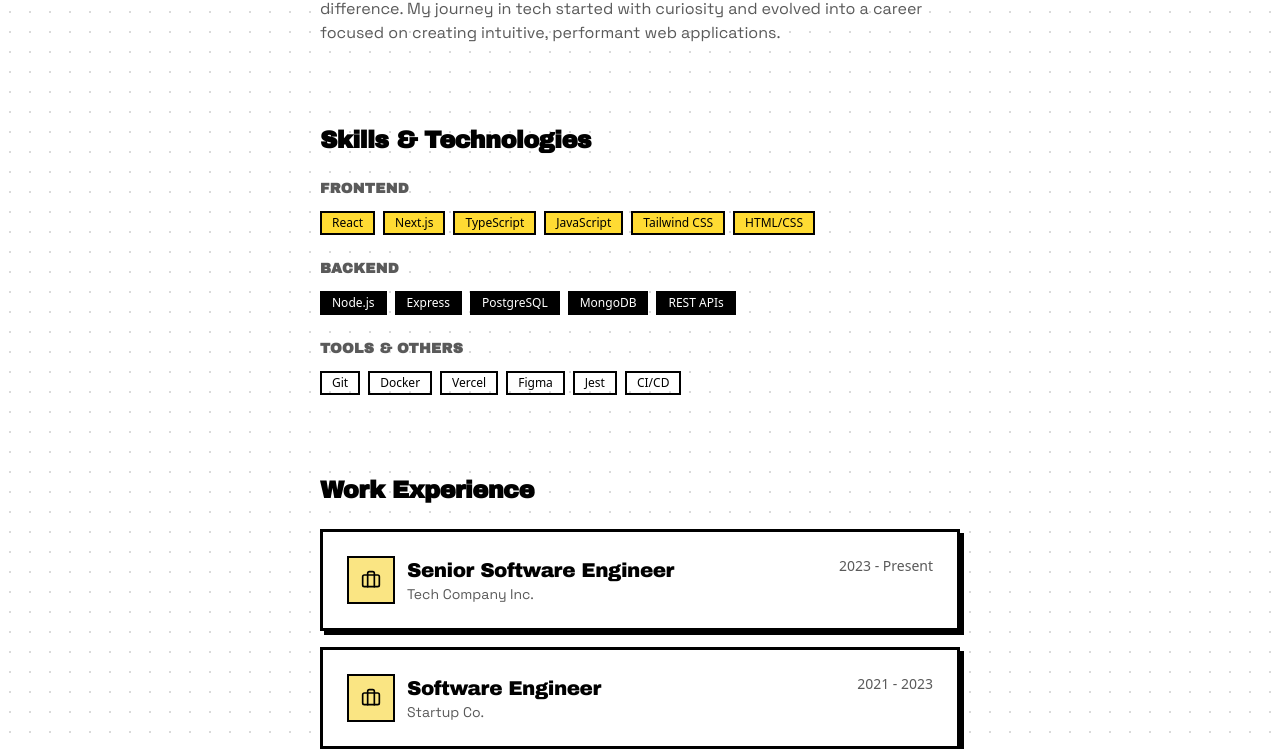
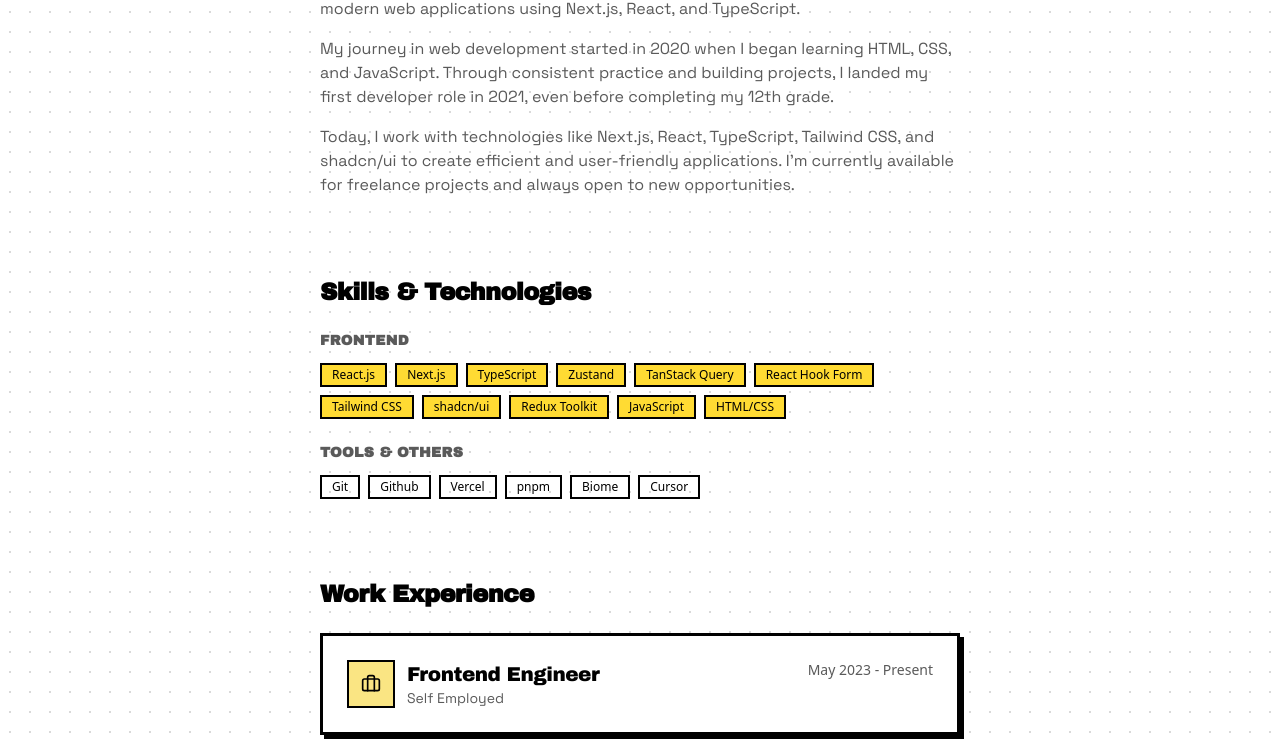
Before and after one commit to brijeshmarch16/portfolio, a Next.js app: page / in a window 1280 px wide. Shown: the part 418-1167 px from the top of the page. Built offline with nearby package versions, Linux system fonts and the light colour scheme.

Commit message:
refactor: Update icon imports in Navbar, ContactSection, ExperienceSection, HeroSection, ProjectsSection, and adjust AboutSection data structure for improved readability

```diff
--- a/src/features/home/components/about-section.tsx
+++ b/src/features/home/components/about-section.tsx
@@ -6,7 +6,14 @@ export function AboutSection() {
   return (
     <Section id="about" className="p-4">
       <SectionTitle>About Me</SectionTitle>
-      <Text className="text-muted-foreground">{aboutMe.paragraphs[0]}</Text>
+      <div className="space-y-4">
+        {aboutMe.map((paragraph, index) => (
+          // biome-ignore lint/suspicious/noArrayIndexKey: index is used as key
+          <Text key={index} className="text-muted-foreground">
+            {paragraph}
+          </Text>
+        ))}
+      </div>
     </Section>
   );
 }
--- a/src/features/home/components/contact-section.tsx
+++ b/src/features/home/components/contact-section.tsx
@@ -1,4 +1,4 @@
-import { Github, Linkedin, Mail } from "lucide-react";
+import { GithubIcon, LinkedinIcon, MailIcon } from "lucide-react";
 import { Button } from "@/components/ui/button";
 import {
   Card,
@@ -30,7 +30,7 @@ export function ContactSection() {
           <div className="flex flex-col gap-2 sm:flex-row sm:gap-4">
             <Button asChild className="flex-1">
               <a href={`mailto:${personalInfo.email}`}>
-                <Mail size={20} className="mr-2" />
+                <MailIcon size={20} className="mr-2" />
                 Send Email
               </a>
             </Button>
@@ -40,7 +40,7 @@ export function ContactSection() {
                 target="_blank"
                 rel="noopener noreferrer"
               >
-                <Linkedin size={20} className="mr-2" />
+                <LinkedinIcon size={20} className="mr-2" />
                 LinkedIn
               </a>
             </Button>
@@ -50,7 +50,7 @@ export function ContactSection() {
                 target="_blank"
                 rel="noopener noreferrer"
               >
-                <Github size={20} className="mr-2" />
+                <GithubIcon size={20} className="mr-2" />
                 GitHub
               </a>
             </Button>
--- a/src/features/home/components/experience-section.tsx
+++ b/src/features/home/components/experience-section.tsx
@@ -1,4 +1,4 @@
-import { Briefcase } from "lucide-react";
+import { BriefcaseIcon } from "lucide-react";
 import {
   Card,
   CardDescription,
@@ -19,7 +19,7 @@ export function ExperienceSection() {
               <div className="flex flex-col gap-2 sm:flex-row sm:items-start sm:justify-between">
                 <div className="flex gap-3">
                   <div className="flex h-12 w-12 shrink-0 items-center justify-center rounded border-2 border-border bg-accent">
-                    <Briefcase size={20} className="text-accent-foreground" />
+                    <BriefcaseIcon size={20} className="text-accent-foreground" />
                   </div>
                   <div>
                     <CardTitle className="text-lg sm:text-xl">
--- a/src/features/home/components/hero-section.tsx
+++ b/src/features/home/components/hero-section.tsx
@@ -1,4 +1,4 @@
-import { Github, Linkedin } from "lucide-react";
+import { GithubIcon, LinkedinIcon } from "lucide-react";
 import { Button } from "@/components/ui/button";
 import { Section } from "@/components/ui/section";
 import { H1, Text } from "@/components/ui/typography";
@@ -35,7 +35,7 @@ export function HeroSection() {
                 target="_blank"
                 rel="noopener noreferrer"
               >
-                <Github
+                <GithubIcon
                   size={20}
                   className="transition-transform group-hover:scale-110"
                 />
@@ -52,7 +52,7 @@ export function HeroSection() {
                 target="_blank"
                 rel="noopener noreferrer"
               >
-                <Linkedin
+                <LinkedinIcon
                   size={20}
                   className="transition-transform group-hover:scale-110"
                 />
--- a/src/features/home/components/projects-section.tsx
+++ b/src/features/home/components/projects-section.tsx
@@ -1,4 +1,4 @@
-import { ExternalLink, Github } from "lucide-react";
+import { ExternalLinkIcon, GithubIcon } from "lucide-react";
 import { Badge } from "@/components/ui/badge";
 import { Button } from "@/components/ui/button";
 import {
@@ -47,7 +47,7 @@ export function ProjectsSection() {
                     target="_blank"
                     rel="noopener noreferrer"
                   >
-                    <Github size={16} className="mr-1.5" />
+                    <GithubIcon size={16} className="mr-1.5" />
                     GitHub
                   </a>
                 </Button>
@@ -62,7 +62,7 @@ export function ProjectsSection() {
                     target="_blank"
                     rel="noopener noreferrer"
                   >
-                    <ExternalLink size={16} className="mr-1.5" />
+                    <ExternalLinkIcon size={16} className="mr-1.5" />
                     Website
                   </a>
                 </Button>
--- a/src/features/home/data/home-data.ts
+++ b/src/features/home/data/home-data.ts
@@ -2,70 +2,64 @@ export const personalInfo = {
   shortName: "Brijesh",
   fullName: "Brijeshkumar Yadav",
   title: "Frontend Engineer | React, Next.js & TypeScript",
-  description:
-    "I build elegant digital experiences with modern web technologies. Passionate about clean code, user experience, and bringing ideas to life.",
-  email: "your.email@example.com",
-  github: "https://github.com/yourusername",
-  linkedin: "https://linkedin.com/in/yourusername",
-  twitter: "https://twitter.com/yourusername",
+  email: "brijeshkumaryadav@gmail.com",
+  github: "https://github.com/brijeshmarch16",
+  linkedin: "https://linkedin.com/in/brijeshmarch16",
   heroImage: "/images/hero/profile.jpg",
 };
 
-export const aboutMe = {
-  paragraphs: [
-    "I'm a software engineer with a passion for building products that make a difference. My journey in tech started with curiosity and evolved into a career focused on creating intuitive, performant web applications.",
-    "Over the years, I've worked with various technologies and frameworks, always eager to learn and adapt. I believe in writing clean, maintainable code and creating experiences that users love.",
-    "When I'm not coding, you can find me exploring new technologies, contributing to open source, or sharing knowledge with the developer community.",
-  ],
-};
+export const aboutMe = [
+  "I'm Brijeshkumar Yadav, a frontend engineer based in India. I specialize in building modern web applications using Next.js, React, and TypeScript.",
+  "My journey in web development started in 2020 when I began learning HTML, CSS, and JavaScript. Through consistent practice and building projects, I landed my first developer role in 2021, even before completing my 12th grade.",
+  "Today, I work with technologies like Next.js, React, TypeScript, Tailwind CSS, and shadcn/ui to create efficient and user-friendly applications. I'm currently available for freelance projects and always open to new opportunities.",
+];
 
 export const skillCategories = [
   {
     name: "Frontend",
     variant: "default" as const,
     skills: [
-      "React",
+      "React.js",
       "Next.js",
       "TypeScript",
+      "Zustand",
+      "TanStack Query",
+      "React Hook Form",
+      "Tailwind CSS",
+      "shadcn/ui",
+      "Redux Toolkit",
       "JavaScript",
-      "Tailwind CSS",
       "HTML/CSS",
     ],
   },
   {
-    name: "Backend",
-    variant: "secondary" as const,
-    skills: ["Node.js", "Express", "PostgreSQL", "MongoDB", "REST APIs"],
-  },
-  {
     name: "Tools & Others",
     variant: "outline" as const,
-    skills: ["Git", "Docker", "Vercel", "Figma", "Jest", "CI/CD"],
+    skills: ["Git", "Github", "Vercel", "pnpm", "Biome", "Cursor"],
   },
 ];
 
 export const workExperience = [
   {
-    title: "Senior Software Engineer",
-    company: "Tech Company Inc.",
-    period: "2023 - Present",
+    title: "Frontend Engineer",
+    company: "Self Employed",
+    period: "May 2023 - Present",
     current: true,
-    description: [
-      "Led development of new features reaching 100K+ users",
-      "Improved application performance by 40% through optimization",
-      "Mentored junior developers and conducted code reviews",
-    ],
+    description: [],
   },
   {
-    title: "Software Engineer",
-    company: "Startup Co.",
-    period: "2021 - 2023",
+    title: "Full Stack Engineer",
+    company: "SolGuruz®",
+    period: "Mar 2022 - Apr 2023",
     current: false,
-    description: [
-      "Built responsive web applications using React and TypeScript",
-      "Collaborated with design team to implement pixel-perfect UIs",
-      "Contributed to architecture decisions and tech stack choices",
-    ],
+    description: [],
+  },
+  {
+    title: "Frontend Engineer",
+    company: "Emperor Brains",
+    period: "May 2021 - Feb 2022",
+    current: false,
+    description: [],
   },
 ];
 
```
Also changed, not shown: src/features/global/components/navbar.tsx (+6 -6 lines).
